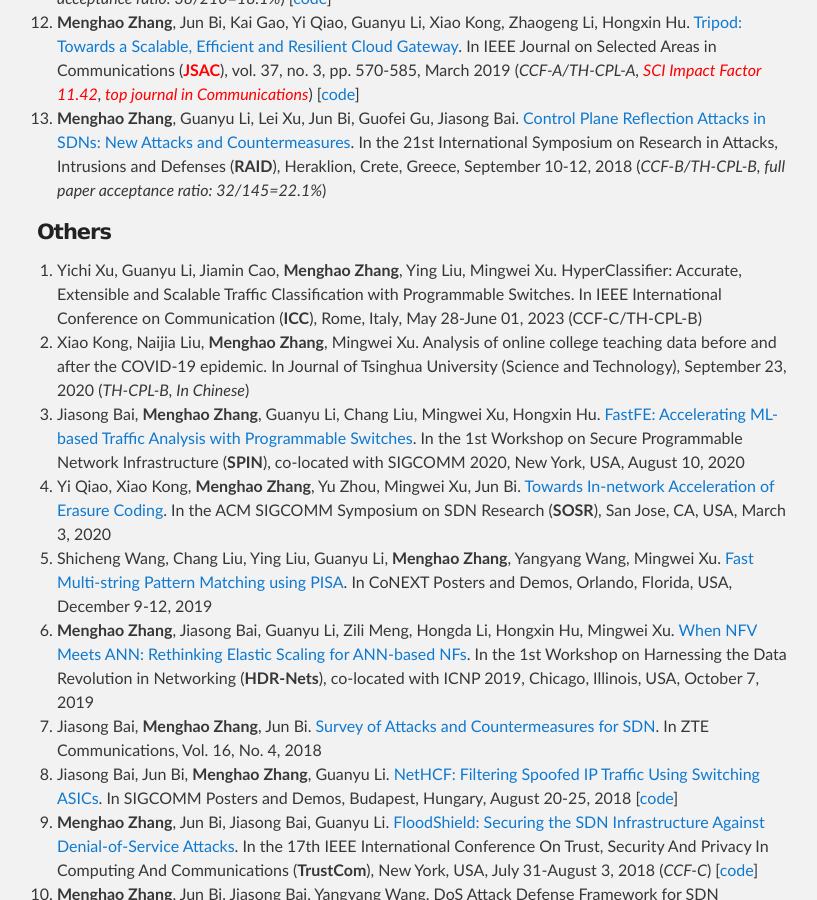
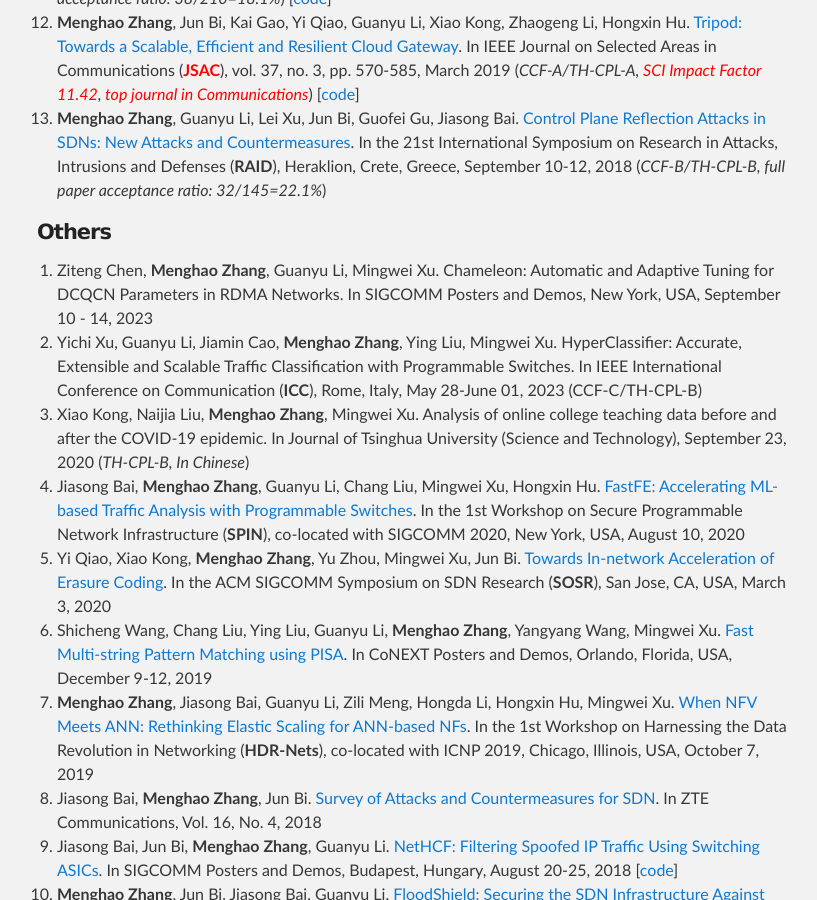
Before and after one commit to zhangmenghao/zhangmenghao.github.io, a Jekyll site: the page built from index.md, in a window 1280 px wide and 900 px high, scrolled down 2273 px. Shown: the whole window, without its empty margins (228-1045 px from the left). Built offline with Jekyll 4.4.1, drawn with Linux system fonts in a browser that asks for light colours.

Commit message:
Add SIGCOMM poster 2023

```diff
--- a/index.md
+++ b/index.md
@@ -24,7 +24,9 @@
 ## Publications ([Google Scholar](https://scholar.google.com/citations?user=fv-p85gAAAAJ&hl=zh-CN))
 <!-- (* indicates that I am the corresponding author) -->
 #### Selected Publications
-13. Renjie Xie, Jiahao Cao, Enhuan Dong, Mingwei Xu, Kun Sun, Qi Li, Licheng Shen, __Menghao Zhang__. Rosetta: Enabling Robust TLS Encrypted Traffic Classification in Diverse Network Environments with TCP-Aware Traffic Augmentation. In the 32nd USENIX Security Symposium (**<font color='red'>USENIX Security</font>**), Anaheim, CA, USA, August 9-11, 2023 (*CCF-A/TH-CPL-A, <font color='red'>top conference in Security</font>*)
+13. Renjie Xie, Jiahao Cao, Enhuan Dong, Mingwei Xu, Kun Sun, Qi Li, Licheng Shen, __Menghao Zhang__.
+Rosetta: Enabling Robust TLS Encrypted Traffic Classification in Diverse Network Environments with TCP-Aware Traffic Augmentation.
+In the 32nd USENIX Security Symposium (**<font color='red'>USENIX Security</font>**), Anaheim, CA, USA, August 9-11, 2023 (*CCF-A/TH-CPL-A, <font color='red'>top conference in Security</font>*)
 12. Shicheng Wang, __Menghao Zhang__, Guanyu Li, Chang Liu, Zhiliang Wang, Ying Liu, Mingwei Xu.
 [Bolt: Scalable and Cost-Efficient Multi-String Pattern Matching with Programmable Switches.](./papers/ton2023-Bolt.pdf)
 In IEEE/ACM Transactions on Networking (**<font color='red'>TON</font>**), vol. 31, no. 2, pp. 846-861, April 2023 (*CCF-A/TH-CPL-A, <font color='red'>SCI Impact Factor 3.315</font>, <font color='red'>top journal in Computer Networks</font>*) [[code](https://github.com/wangshicheng1225/BOLT-v2)]
@@ -63,7 +65,12 @@
 In the 21st International Symposium on Research in Attacks, Intrusions and Defenses (**RAID**), Heraklion, Crete, Greece, September 10-12, 2018 (*CCF-B/TH-CPL-B, full paper acceptance ratio: 32/145=22.1%*)
 
 #### Others
-11. Yichi Xu, Guanyu Li, Jiamin Cao, __Menghao Zhang__, Ying Liu, Mingwei Xu. HyperClassifier: Accurate, Extensible and Scalable Traffic Classification with Programmable Switches. In IEEE International Conference on Communication (**ICC**), Rome, Italy, May 28-June 01, 2023 (CCF-C/TH-CPL-B)
+12. Ziteng Chen, __Menghao Zhang__, Guanyu Li, Mingwei Xu.
+Chameleon: Automatic and Adaptive Tuning for DCQCN Parameters in RDMA Networks.
+In SIGCOMM Posters and Demos, New York, USA, September 10 - 14, 2023
+11. Yichi Xu, Guanyu Li, Jiamin Cao, __Menghao Zhang__, Ying Liu, Mingwei Xu.
+HyperClassifier: Accurate, Extensible and Scalable Traffic Classification with Programmable Switches.
+In IEEE International Conference on Communication (**ICC**), Rome, Italy, May 28-June 01, 2023 (CCF-C/TH-CPL-B)
 10. Xiao Kong, Naijia Liu, __Menghao Zhang__, Mingwei Xu.
 Analysis of online college teaching data before and after the COVID-19 epidemic.
 <!-- COVID-19疫情前后高校在线教学数据分析 (./papers/COVID_19疫情前后高校在线教学数据分析.pdf)-->
```
